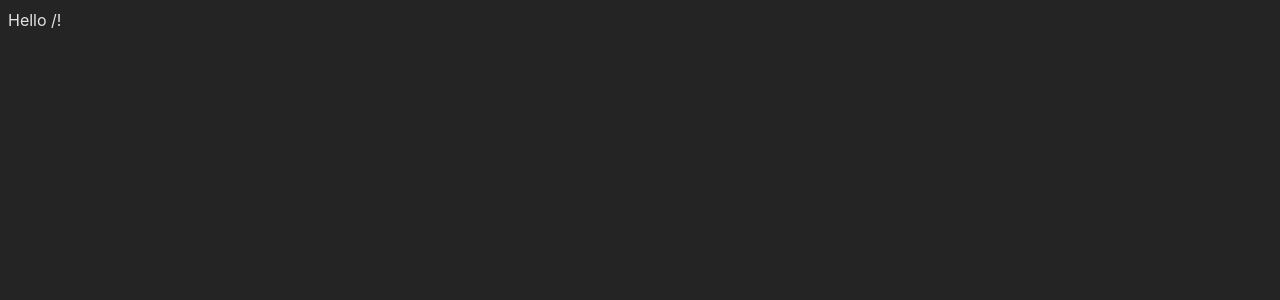
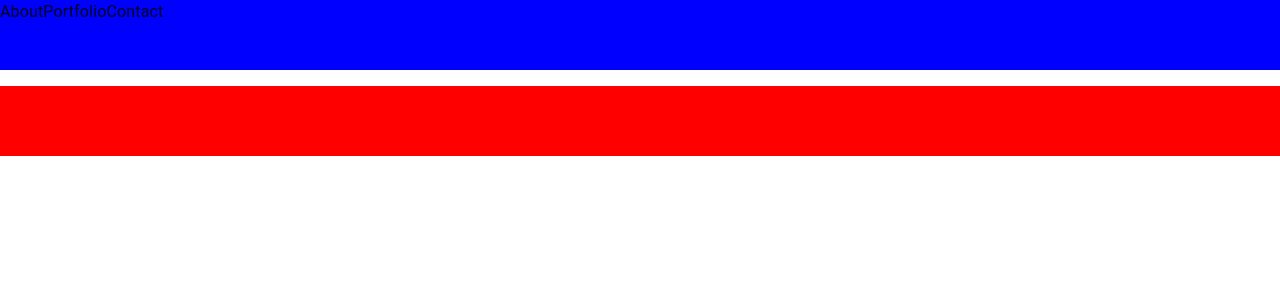
Before and after one commit to TheAlfran/portfolio, a React (Vite) app: page / in a window 1280 px wide. Shown: the top 300 px of the page. Built offline with nearby package versions, Linux system fonts and the light colour scheme.

Commit message:
feat: initial landing page (#6)

```diff
--- a/index.html
+++ b/index.html
@@ -7,7 +7,7 @@
     <title>Portfolio</title>
   </head>
   <body>
-    <div id="root"></div>
+    <div id="root" ></div>
     <script type="module" src="/src/main.tsx"></script>
   </body>
 </html>
--- a/src/App.scss
+++ b/src/App.scss
@@ -1,3 +1,3 @@
 #root {
     width: 100%;
-  }
+}
--- /dev/null
+++ b/src/components/Footer/index.tsx
@@ -0,0 +1 @@
+//to be done
--- /dev/null
+++ b/src/components/Header/index.tsx
@@ -0,0 +1,19 @@
+import { Box, Grid, Stack, Typography } from "@mui/material";
+
+export default function Header() {
+  return (
+    <Grid container>
+      <Grid item md={12}>
+        <Stack bgcolor={"blue"} height={70} mb={2} direction={"row"}>
+          <Box>
+          </Box>
+          <Box display={"flex"} >
+            <Typography>About</Typography>
+            <Typography>Portfolio</Typography>
+            <Typography>Contact</Typography>
+          </Box>
+        </Stack>
+      </Grid>
+    </Grid>
+  );
+}
--- /dev/null
+++ b/src/components/index.ts
@@ -0,0 +1 @@
+export * from "./Header";
--- a/src/index.scss
+++ b/src/index.scss
@@ -1,14 +1,3 @@
 :root {
-  font-family: Inter, system-ui, Avenir, Helvetica, Arial, sans-serif;
-  line-height: 1.5;
-  font-weight: 400;
-
-  color-scheme: light dark;
-  color: rgba(255, 255, 255, 0.87);
-  background-color: #242424;
-
-  font-synthesis: none;
-  text-rendering: optimizeLegibility;
-  -webkit-font-smoothing: antialiased;
-  -moz-osx-font-smoothing: grayscale;
+  background-color: #FFF;
 }
--- a/src/main.tsx
+++ b/src/main.tsx
@@ -1,10 +1,15 @@
-import React from 'react'
-import ReactDOM from 'react-dom/client'
-import App from './App.tsx'
-import './index.scss'
+import React from "react";
+import ReactDOM from "react-dom/client";
+import { CssBaseline } from "@mui/material";
 
-ReactDOM.createRoot(document.getElementById('root')!).render(
+import App from "./App.tsx";
+import "./index.scss";
+import Header from "./components/Header/index.tsx";
+
+ReactDOM.createRoot(document.getElementById("root")!).render(
   <React.StrictMode>
+    <CssBaseline />
+    <Header />
     <App />
-  </React.StrictMode>,
-)
+  </React.StrictMode>
+);
--- /dev/null
+++ b/src/pages/Landing/index.ts
@@ -0,0 +1 @@
+export * from './landing-page'
--- /dev/null
+++ b/src/pages/Landing/landing-page.tsx
@@ -0,0 +1,11 @@
+import { Grid, Stack } from "@mui/material";
+
+export default function LandingPage() {
+  return (
+    <Grid container>
+      <Grid item md={12}>
+        <Stack height={70} bgcolor={"red"}></Stack>
+      </Grid>
+    </Grid>
+  );
+}
--- a/src/routeTree.gen.ts
+++ b/src/routeTree.gen.ts
@@ -11,15 +11,9 @@
 // Import Routes
 
 import { Route as rootRoute } from './routes/__root'
-import { Route as LandingImport } from './routes/landing'
 import { Route as IndexImport } from './routes/index'
 
 // Create/Update Routes
-
-const LandingRoute = LandingImport.update({
-  path: '/landing',
-  getParentRoute: () => rootRoute,
-} as any)
 
 const IndexRoute = IndexImport.update({
   path: '/',
@@ -37,19 +31,12 @@ declare module '@tanstack/react-router' {
       preLoaderRoute: typeof IndexImport
       parentRoute: typeof rootRoute
     }
-    '/landing': {
-      id: '/landing'
-      path: '/landing'
-      fullPath: '/landing'
-      preLoaderRoute: typeof LandingImport
-      parentRoute: typeof rootRoute
-    }
   }
 }
 
 // Create and export the route tree
 
-export const routeTree = rootRoute.addChildren({ IndexRoute, LandingRoute })
+export const routeTree = rootRoute.addChildren({ IndexRoute })
 
 /* prettier-ignore-end */
 
@@ -60,15 +47,11 @@ export const routeTree = rootRoute.addChildren({ IndexRoute, LandingRoute })
     "__root__": {
       "filePath": "__root.tsx",
       "children": [
-        "/",
-        "/landing"
+        "/"
       ]
     },
     "/": {
       "filePath": "index.tsx"
-    },
-    "/landing": {
-      "filePath": "landing.tsx"
     }
   }
 }
--- a/src/routes/index.tsx
+++ b/src/routes/index.tsx
@@ -1,5 +1,7 @@
-import { createFileRoute } from '@tanstack/react-router'
+import { createFileRoute } from "@tanstack/react-router";
 
-export const Route = createFileRoute('/')({
-  component: () => <div>Hello /!</div>
-})
+import LandingPage from "src/pages/Landing/landing-page";
+
+export const Route = createFileRoute("/")({
+  component: () => <LandingPage />,
+});
--- a/src/routes/landing.tsx
+++ /dev/null
@@ -1,5 +0,0 @@
-import { createRootRoute, Outlet } from "@tanstack/react-router";
-
-export const Route = createRootRoute({
-  component: () => <Outlet />,
-});
```
Also changed, not shown: 1 other file (tests, documents, lock files or other folders).
